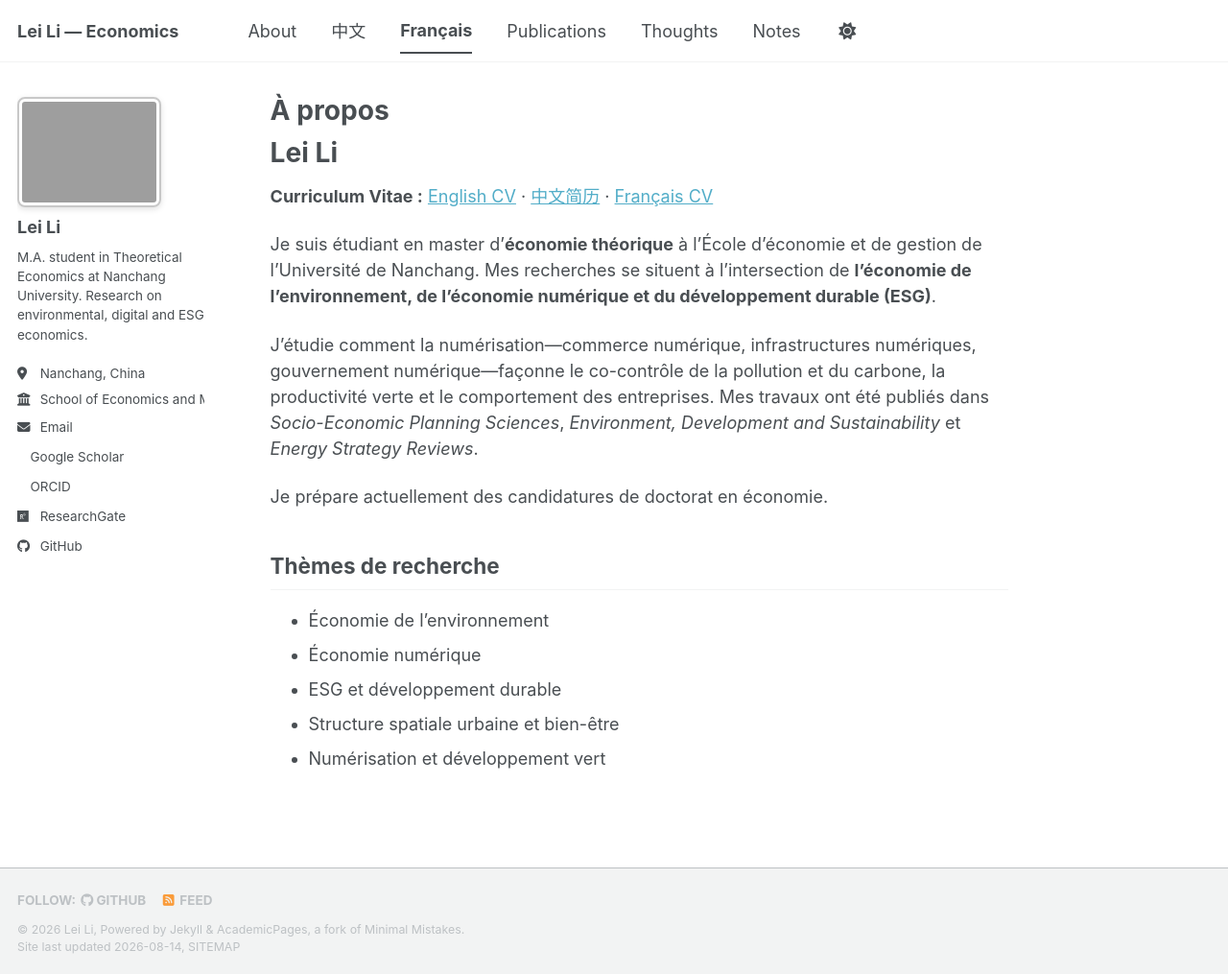
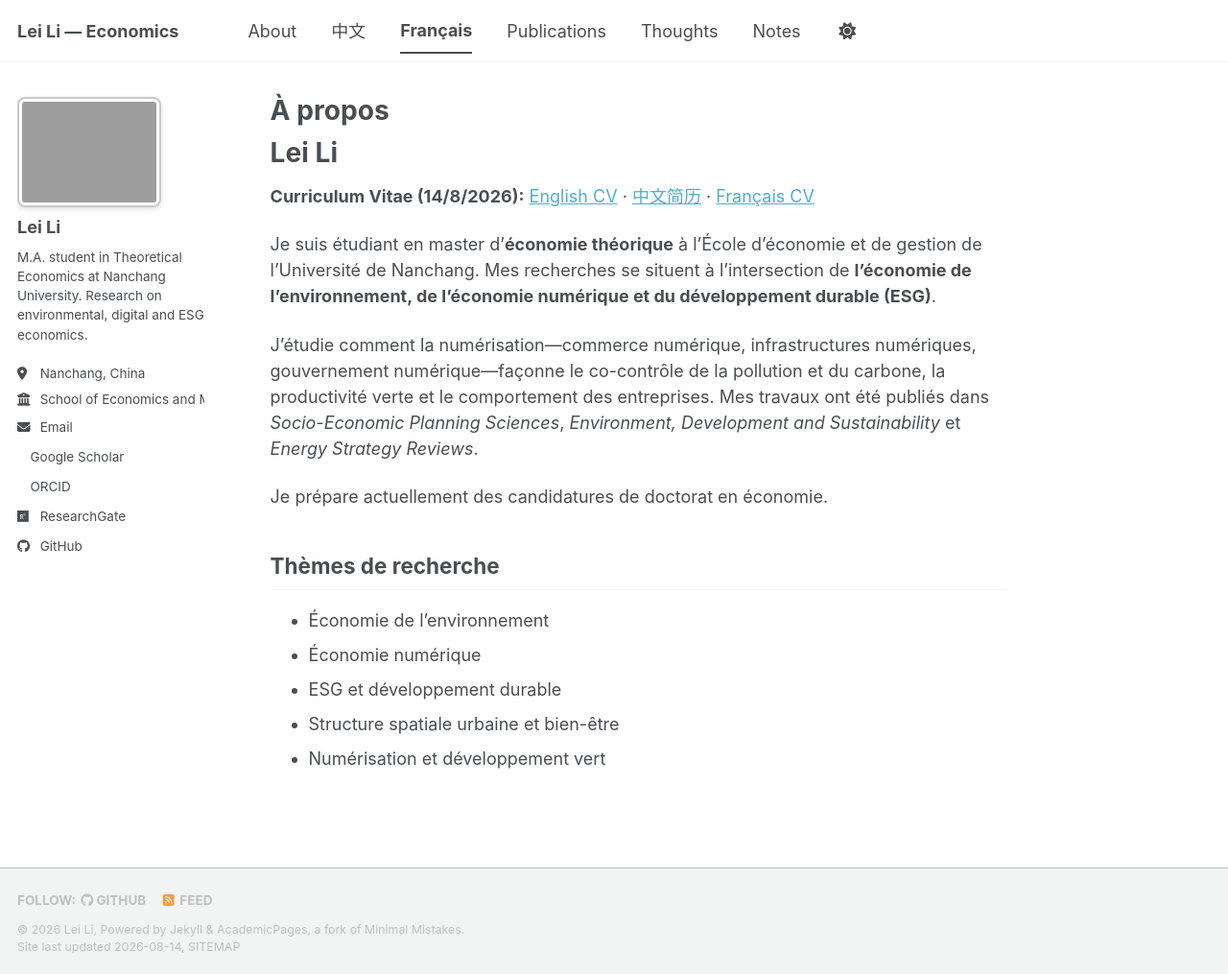
Before and after one commit to LeiLi-Econ/LeiLi-Econ.github.io, a Jekyll site: the page built from _pages/about_fr.md, in a window 1280 px wide and 1015 px high. Shown: the whole window at 96% size. Built offline with Jekyll 4.4.1, drawn with Linux system fonts in a browser that asks for light colours; a style sheet for code colours, icons or effects is not loaded.

Commit message:
Update CV date in about_fr.md
Updated the date in the Curriculum Vitae section.

```diff
--- a/_pages/about_fr.md
+++ b/_pages/about_fr.md
@@ -6,7 +6,7 @@ author_profile: true
 
 # Lei Li
 
-**Curriculum Vitae :** [English CV](https://LeiLi-Econ.github.io/files/Lei_Li_CV_EN.pdf) · [中文简历](https://LeiLi-Econ.github.io/files/Lei_Li_CV_CN.pdf) · [Français CV](https://LeiLi-Econ.github.io/files/Lei_Li_CV_FR.pdf)
+**Curriculum Vitae (14/8/2026):** [English CV](https://LeiLi-Econ.github.io/files/Lei_Li_CV_EN.pdf) · [中文简历](https://LeiLi-Econ.github.io/files/Lei_Li_CV_CN.pdf) · [Français CV](https://LeiLi-Econ.github.io/files/Lei_Li_CV_FR.pdf)
 
 Je suis étudiant en master d'**économie théorique** à l'École d'économie et de gestion de l'Université de Nanchang. Mes recherches se situent à l'intersection de **l'économie de l'environnement, de l'économie numérique et du développement durable (ESG)**.
 
```
